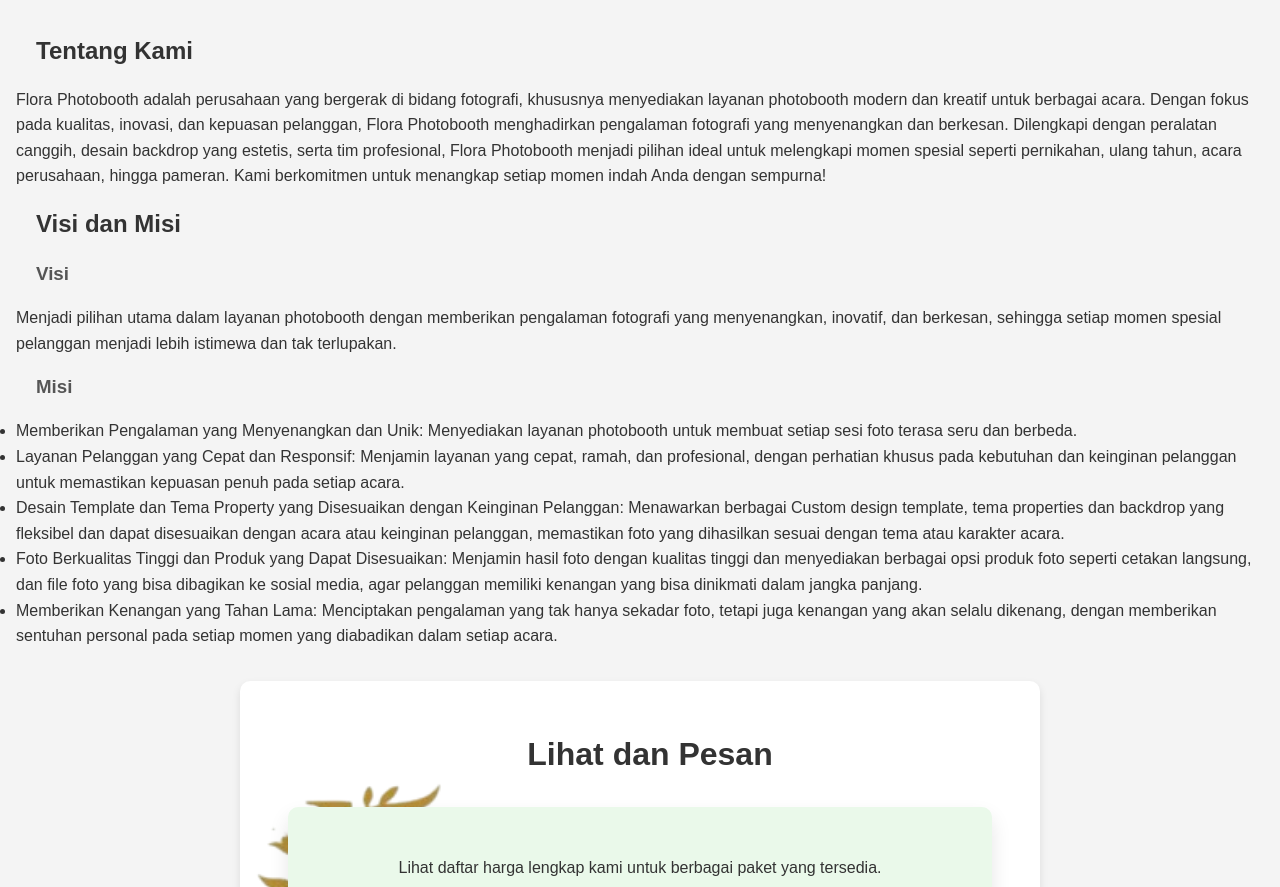
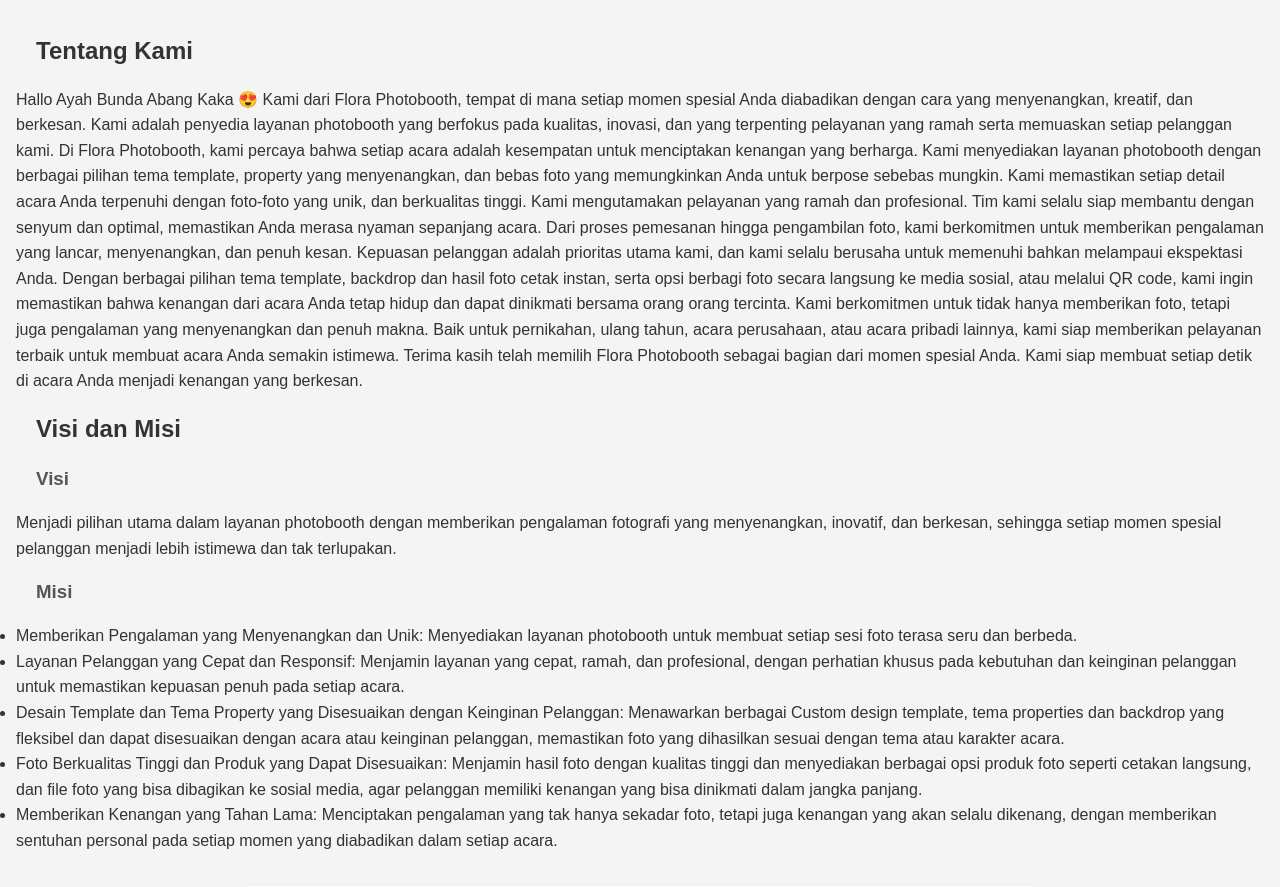
Before and after one commit to alif04-ok/Flora-Photobooth, a plain HTML site: page index.html in a window 1280 px wide. Shown: the part 883-1770 px from the top of the page. Drawn offline with Linux system fonts and the light colour scheme.

Commit message:
Update index.html

```diff
--- a/index.html
+++ b/index.html
@@ -29,7 +29,20 @@
 
     <div id="about" class="about scrol-effect" style="text-align: left;">
         <h2>Tentang Kami</h2>
-        <p>Flora Photobooth adalah perusahaan yang bergerak di bidang fotografi, khususnya menyediakan layanan photobooth modern dan kreatif untuk berbagai acara. Dengan fokus pada kualitas, inovasi, dan kepuasan pelanggan, Flora Photobooth menghadirkan pengalaman fotografi yang menyenangkan dan berkesan. Dilengkapi dengan peralatan canggih, desain backdrop yang estetis, serta tim profesional, Flora Photobooth menjadi pilihan ideal untuk melengkapi momen spesial seperti pernikahan, ulang tahun, acara perusahaan, hingga pameran. Kami berkomitmen untuk menangkap setiap momen indah Anda dengan sempurna!</p>
+        <p>Hallo Ayah Bunda Abang Kaka 😍
+
+Kami dari Flora Photobooth, tempat di mana setiap momen spesial Anda diabadikan dengan cara yang menyenangkan, kreatif, dan berkesan.
+Kami adalah penyedia layanan photobooth yang berfokus pada kualitas, inovasi, dan yang terpenting pelayanan yang ramah serta memuaskan setiap pelanggan kami.
+
+Di Flora Photobooth, kami percaya bahwa setiap acara adalah kesempatan untuk menciptakan kenangan yang berharga. Kami menyediakan layanan photobooth dengan berbagai pilihan tema template, property yang menyenangkan, dan bebas foto yang memungkinkan Anda untuk berpose sebebas mungkin. Kami memastikan setiap detail acara Anda terpenuhi dengan foto-foto yang unik, dan berkualitas tinggi.
+
+Kami mengutamakan pelayanan yang ramah dan profesional. Tim kami selalu siap membantu dengan senyum dan optimal, memastikan Anda merasa nyaman sepanjang acara. Dari proses pemesanan hingga pengambilan foto, kami berkomitmen untuk memberikan pengalaman yang lancar, menyenangkan, dan penuh kesan. Kepuasan pelanggan adalah prioritas utama kami, dan kami selalu berusaha untuk memenuhi bahkan melampaui ekspektasi Anda.
+
+Dengan berbagai pilihan tema template, backdrop dan hasil foto cetak instan, serta opsi berbagi foto secara langsung ke media sosial, atau melalui QR code, kami ingin memastikan bahwa kenangan dari acara Anda tetap hidup dan dapat dinikmati bersama orang orang tercinta.
+
+Kami berkomitmen untuk tidak hanya memberikan foto, tetapi juga pengalaman yang menyenangkan dan penuh makna. Baik untuk pernikahan, ulang tahun, acara perusahaan, atau acara pribadi lainnya, kami siap memberikan pelayanan terbaik untuk membuat acara Anda semakin istimewa.
+
+Terima kasih telah memilih Flora Photobooth sebagai bagian dari momen spesial Anda. Kami siap membuat setiap detik di acara Anda menjadi kenangan yang berkesan.</p>
 
         <h2>Visi dan Misi</h2>
         <h3>Visi</h3>
```
